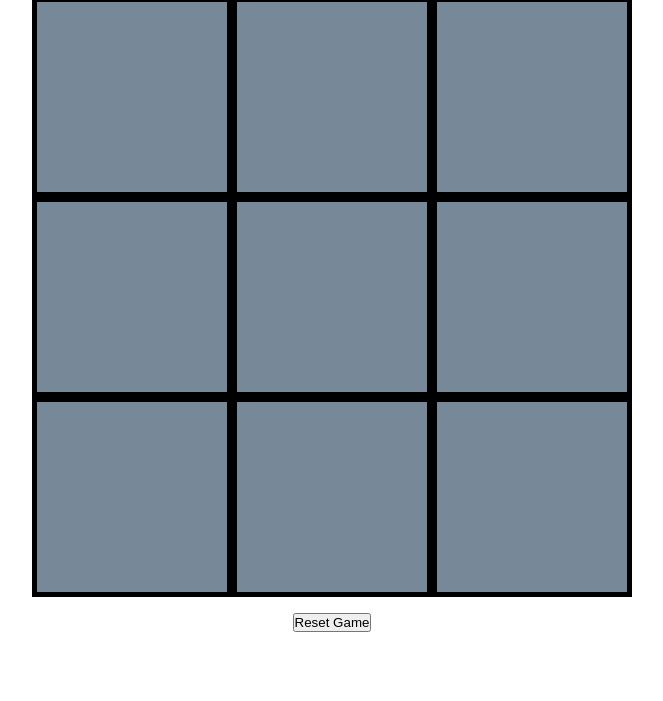
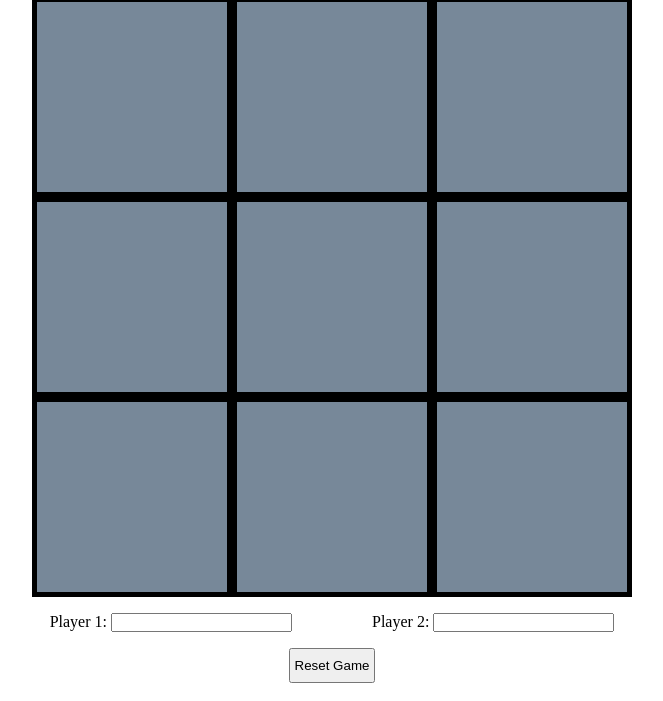
Before and after one commit to felixc0115/tic-tac-toe, a plain HTML site: page index.html in a window 1280 px wide. Shown: the part 99-800 px from the top of the page, without its empty margins (308-971 px from the left). Drawn offline with Linux system fonts and the light colour scheme.

Commit message:
Add player name input containers and fix game logic

```diff
--- a/index.html
+++ b/index.html
@@ -21,6 +21,16 @@
         <div class="game-space"></div>
         <div class="game-space"></div>
       </div>
+      <div class="player-input-container">
+        <div>
+          <label for="player-one">Player 1: </label>
+          <input type="text" id="player-one" required />
+        </div>
+        <div>
+          <label for="player-two">Player 2: </label>
+          <input type="text" id="player-two" required />
+        </div>
+      </div>
       <div class="game-result-display"></div>
     </div>
     <div class="button-container">
--- a/styles.css
+++ b/styles.css
@@ -6,6 +6,7 @@
     box-sizing: border-box;
     padding: 0;
     margin: 0;
+    text-align: center;
 }
 
 html, body, div, span, applet, object, iframe,
@@ -80,6 +81,16 @@ h1 {
     text-align: center;
 }
 
+button {
+    padding: .5rem .25rem;
+}
+
+.player-input-container {
+    display: flex;
+    gap: 5rem;
+    justify-content: center;
+}
+
 /* GAMEBOARD */
 .gameboard {
     display: flex;
```
